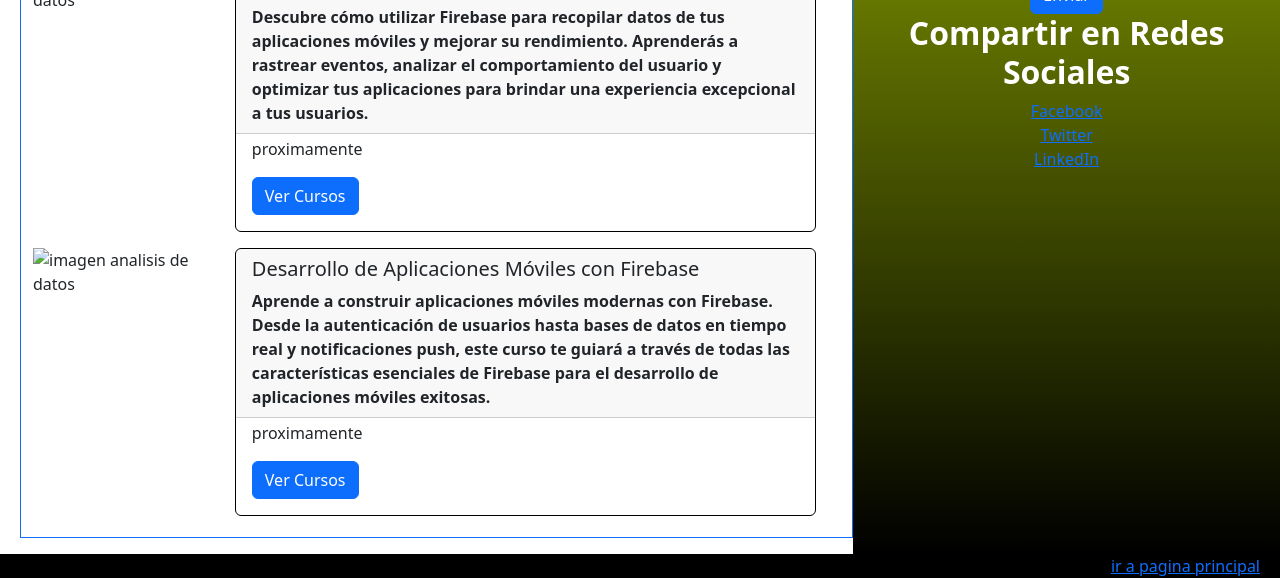
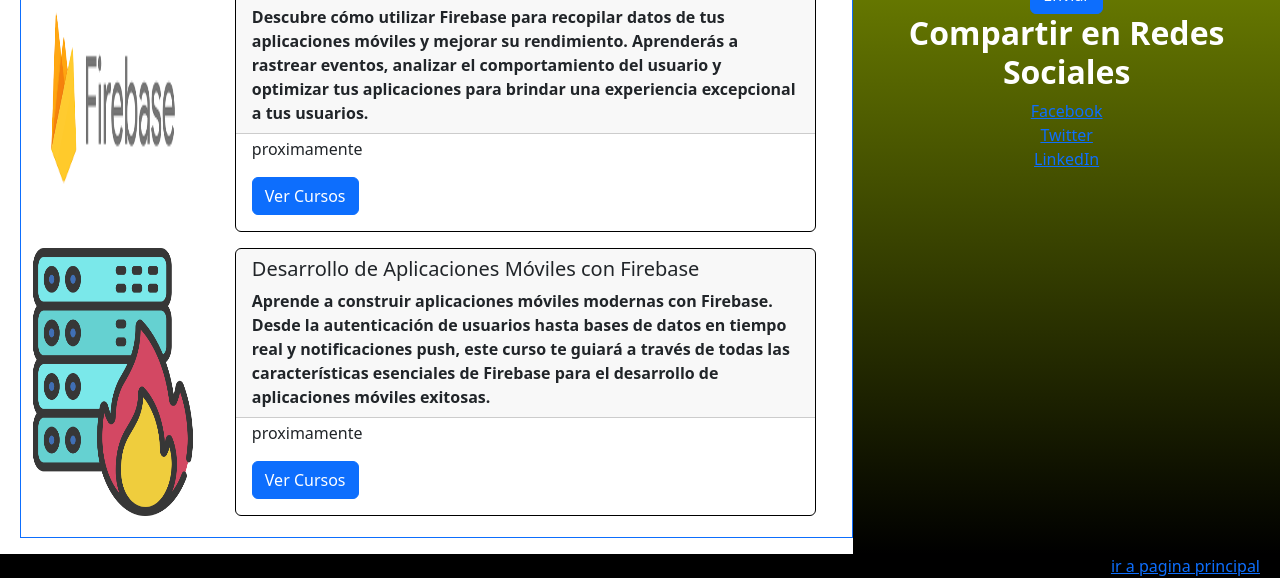
Before and after one commit to Orlando2304/punto1, a plain HTML site: page curso3.html in a window 1280 px wide. Shown: the part 706-1284 px from the top of the page. Drawn offline with nearby package versions, Linux system fonts and the light colour scheme; the site is published under a folder, as on GitHub Pages, so addresses that start at the root find nothing.

Commit message:
Update curso3.html
..

```diff
--- a/curso3.html
+++ b/curso3.html
@@ -62,7 +62,7 @@
             <div class="row mb-3 " >
                 <h1><strong>Couser</strong></h1>
                 <div class=" col-sm-12 col-md-3 mr-0" style="display: flex; ">
-                  <img src="/img/img/fr modal.png" class="sm-auto;card-img-top" style="width: 10rem;" alt="imagen analisis de datos">
+                  <img src="img/img/fr modal.png" class="sm-auto;card-img-top" style="width: 10rem;" alt="imagen analisis de datos">
                 </div>
                 <div class=" col-sm-12 col-md-9 "  >
                     <div class="card" style="border-color: black; display: flex;">
@@ -87,7 +87,7 @@
                </div>
                <div class="row mb-3 " >
                 <div class="col-sm-12 col-md-3" style="display: flex;margin-bottom: 0.3rem; ">
-                    <img src="/img/img/fuego.png" class="sm-auto;card-img-top" style="width: 10rem;" alt="imagen analisis de datos">
+                    <img src="img/img/fuego.png" class="sm-auto;card-img-top" style="width: 10rem;" alt="imagen analisis de datos">
                   </div>
                   <div class="col-sm-12 col-md-9" style="margin-bottom: 0.3rem;" >
                       <div class="card" style="border-color: black; display: flex;">
@@ -163,7 +163,7 @@
 
         </div>
         <div class="col-sm-12 col-md-3" style="text-align: right;padding-right: 2rem;">
-            <a href="/index.html">ir a pagina principal</a>
+            <a href="index.html">ir a pagina principal</a>
         </div>
        </div>
 </body>
```
